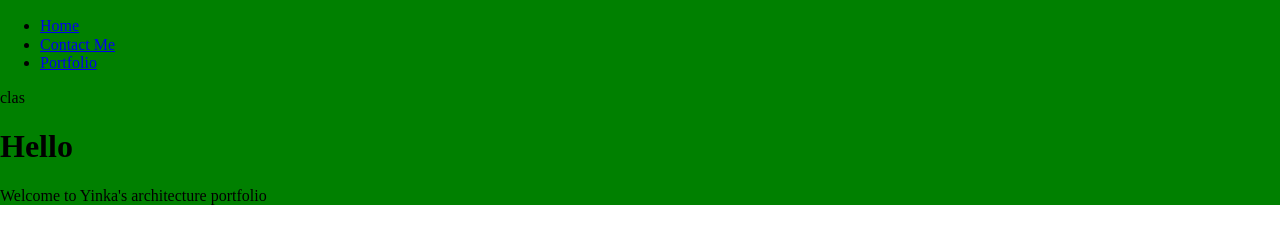
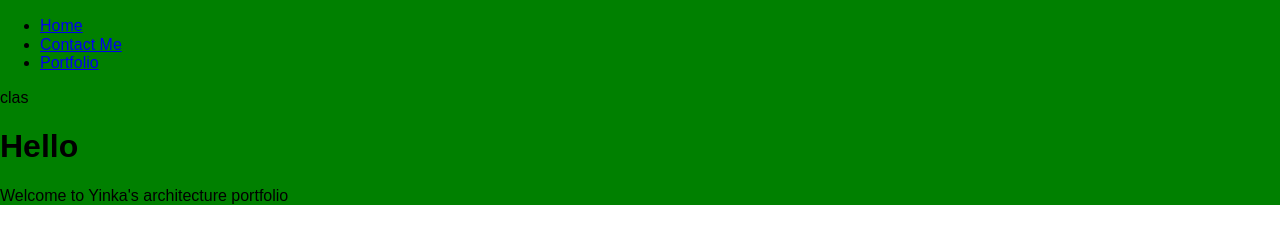
Before and after one commit to YinkaAri14/project1, a plain HTML site: page index.html in a window 1280 px wide. Shown: the part 75-318 px from the top of the page. Drawn offline with Linux system fonts and the light colour scheme; files that its build step writes are made by us from their sources.

Commit message:
Update main.css

```diff
--- a/css/main.css
+++ b/css/main.css
@@ -2,3 +2,6 @@
 .main{
     background-color: green;
 }
+body{
+    font-family: "Epilogue", sans-serif;
+}
```
